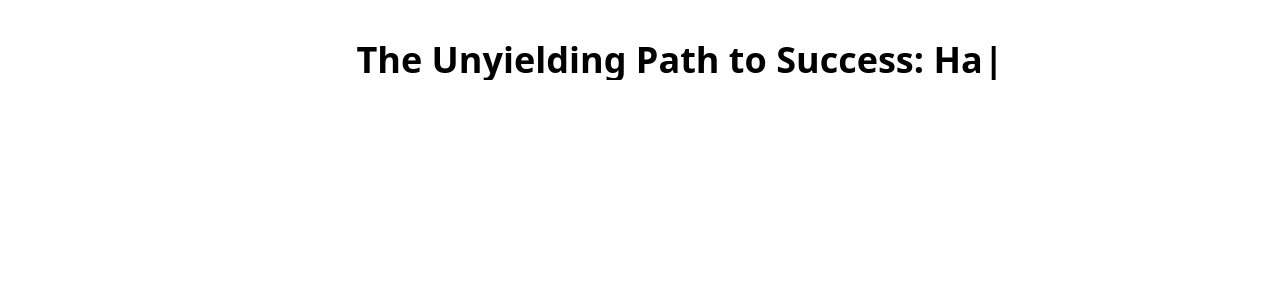
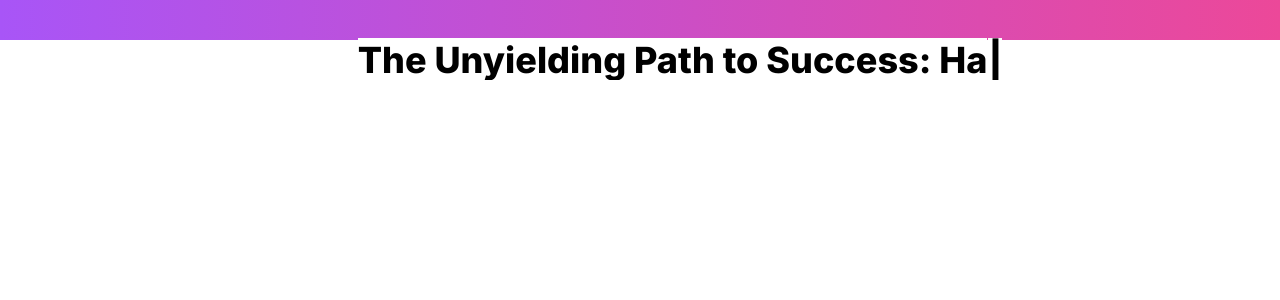
Before and after one commit to itsfoxdog/hardwork, a Next.js app: page / in a window 1280 px wide. Shown: the top 300 px of the page. Built offline with nearby package versions, Linux system fonts and the light colour scheme.

Commit message:
Update page.tsx

```diff
--- a/app/page.tsx
+++ b/app/page.tsx
@@ -4,10 +4,8 @@ import React from "react";
 
 export default function Home() {
   return (
-    <body className="bg-gradient-to-r from-purple-500 to-pink-500">
-      <main className="overflow-hidden">
-        <Hero />
-      </main>
-    </body>
+    <main className="overflow-hidden bg-gradient-to-r from-purple-500 to-pink-500">
+      <Hero />
+    </main>
   );
 }
```
